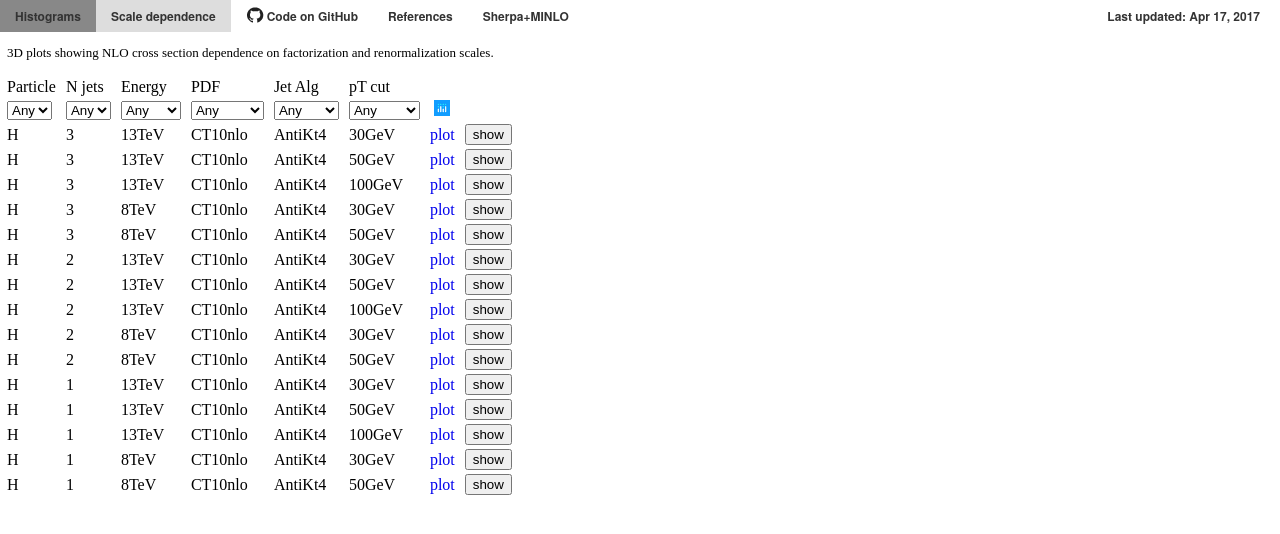
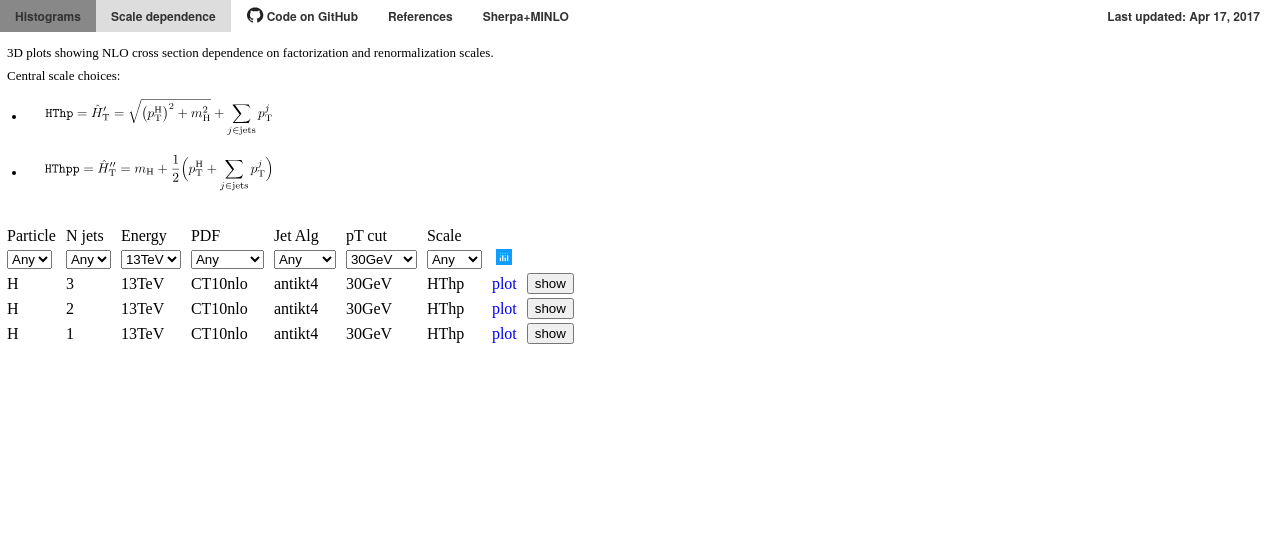
Before and after one commit to ivankp/msu_page, a PHP site: page /index.php?page=scale in a window 1280 px wide. Shown: the top 534 px of the page. Run offline with PHP 8.4, Linux system fonts and the light colour scheme.

Commit message:
scale equations

```diff
--- a/hist.html
+++ b/hist.html
@@ -1,7 +1,10 @@
 <div id="note">
+<p>
   Default jet cuts: pT &gt; 30 GeV &nbsp;&amp;&amp;&nbsp; rapidity &lt; 4.4 <br>
-  VBF cut: jj_dy &gt; 2.8 &nbsp;&amp;&amp;&nbsp; jj_mass &gt; 400 GeV <br><br>
+  VBF cut: jj_dy &gt; 2.8 &nbsp;&amp;&amp;&nbsp; jj_mass &gt; 400 GeV
+</p><p>
   Exclusive sum definition: nj ES = [ nj NLO ] + [ (n+1)j RS + (n+1)j I + (n+1)j V ]
+</p>
 </div>
 
 <div>
--- a/scale.html
+++ b/scale.html
@@ -1,8 +1,22 @@
 <div id="note">
+<p>
   3D plots showing NLO cross section dependence on factorization and renormalization scales.
+</p><p>
+  Central scale choices:
+  <ul>
+    <!-- $$ \mathtt{HThp} = \hat{H}_\mathrm{T}' = \sqrt{\left(p_\mathrm{T}^\mathrm{H}\right)^2 + m_\mathrm{H}^2} + \sum_{j\in\mathrm{jets}} p_\mathrm{T}^{j} $$ -->
+    <li><object data="eq/HThp.svg" type="image/svg+xml" class="eq" height="55px">
+      <img src="eq/HThp.png" height="50px">
+    </object></li>
+    <!-- $$ \mathtt{HThpp} = \hat{H}_\mathrm{T}'' = m_\mathrm{H} + \frac{1}{2}\left( p_\mathrm{T}^\mathrm{H} + \sum_{j\in\mathrm{jets}} p_\mathrm{T}^{j} \right) $$ -->
+    <li><object data="eq/HThpp.svg" type="image/svg+xml" class="eq" height="57px">
+      <img src="eq/HThpp.png" height="50px">
+    </object></li>
+  </ul>
+</p>
 </div>
 
-<div id="wrapper">
+<div id="float-left">
 <div>
 <table id="plots_table">
   <tr>
@@ -12,6 +26,7 @@
     <td>PDF</td>
     <td>Jet Alg</td>
     <td>pT cut</td>
+    <td>Scale</td>
     <td></td>
   </tr>
   <tr>
@@ -21,6 +36,7 @@
     <td> <select id="pdf"></select> </td>
     <td> <select id="jet-alg"></select> </td>
     <td> <select id="pt-cut"></select> </td>
+    <td> <select id="scale"></select> </td>
     <td align="center"><img src="icons/plotly.png" title="plot.ly"></td>
     <td></td>
   </tr>
--- a/scale.js
+++ b/scale.js
@@ -1,23 +1,26 @@
 var data = [
-[ "H", "3", "13TeV", "CT10nlo", "AntiKt4",  "30GeV", "20" ],
-[ "H", "3", "13TeV", "CT10nlo", "AntiKt4",  "50GeV", "28" ],
-[ "H", "3", "13TeV", "CT10nlo", "AntiKt4", "100GeV", "34" ],
-[ "H", "3",  "8TeV", "CT10nlo", "AntiKt4",  "30GeV", "46" ],
-[ "H", "3",  "8TeV", "CT10nlo", "AntiKt4",  "50GeV", "38" ],
-[ "H", "2", "13TeV", "CT10nlo", "AntiKt4",  "30GeV", "18" ],
-[ "H", "2", "13TeV", "CT10nlo", "AntiKt4",  "50GeV", "24" ],
-[ "H", "2", "13TeV", "CT10nlo", "AntiKt4", "100GeV", "30" ],
-[ "H", "2",  "8TeV", "CT10nlo", "AntiKt4",  "30GeV", "44" ],
-[ "H", "2",  "8TeV", "CT10nlo", "AntiKt4",  "50GeV", "40" ],
-[ "H", "1", "13TeV", "CT10nlo", "AntiKt4",  "30GeV", "22" ],
-[ "H", "1", "13TeV", "CT10nlo", "AntiKt4",  "50GeV", "26" ],
-[ "H", "1", "13TeV", "CT10nlo", "AntiKt4", "100GeV", "32" ],
-[ "H", "1",  "8TeV", "CT10nlo", "AntiKt4",  "30GeV", "42" ],
-[ "H", "1",  "8TeV", "CT10nlo", "AntiKt4",  "50GeV", "36" ]
+[ "H", "3",  "13TeV",  "CT10nlo",  "antikt4",   "30GeV",  "HThp",  "76" ],
+[ "H", "3",  "13TeV",  "CT10nlo",  "antikt4",   "50GeV",  "HThp",  "50" ],
+[ "H", "3",  "13TeV",  "CT10nlo",  "antikt4",  "100GeV",  "HThp",  "62" ],
+[ "H", "3",  "8TeV",   "CT10nlo",  "antikt4",   "30GeV",  "HThp",  "48" ],
+[ "H", "3",  "8TeV",   "CT10nlo",  "antikt4",   "50GeV",  "HThp",  "60" ],
+[ "H", "3",  "8TeV",   "CT10nlo",  "antikt4",  "100GeV",  "HThp",  "66" ],
+[ "H", "2",  "13TeV",  "CT10nlo",  "antikt4",   "30GeV",  "HThp",  "54" ],
+[ "H", "2",  "13TeV",  "CT10nlo",  "antikt4",   "50GeV",  "HThp",  "52" ],
+[ "H", "2",  "13TeV",  "CT10nlo",  "antikt4",  "100GeV",  "HThp",  "72" ],
+[ "H", "2",  "8TeV",   "CT10nlo",  "antikt4",   "30GeV",  "HThp",  "58" ],
+[ "H", "2",  "8TeV",   "CT10nlo",  "antikt4",   "50GeV",  "HThp",  "78" ],
+[ "H", "2",  "8TeV",   "CT10nlo",  "antikt4",  "100GeV",  "HThp",  "74" ],
+[ "H", "1",  "13TeV",  "CT10nlo",  "antikt4",   "30GeV",  "HThp",  "80" ],
+[ "H", "1",  "13TeV",  "CT10nlo",  "antikt4",   "50GeV",  "HThp",  "56" ],
+[ "H", "1",  "13TeV",  "CT10nlo",  "antikt4",  "100GeV",  "HThp",  "70" ],
+[ "H", "1",  "8TeV",   "CT10nlo",  "antikt4",   "30GeV",  "HThp",  "68" ],
+[ "H", "1",  "8TeV",   "CT10nlo",  "antikt4",   "50GeV",  "HThp",  "82" ],
+[ "H", "1",  "8TeV",   "CT10nlo",  "antikt4",  "100GeV",  "HThp",  "64" ]
 ];
 
 var fields = [
-  "particle", "njets", "energy", "pdf", "jet-alg", "pt-cut"
+  "particle", "njets", "energy", "pdf", "jet-alg", "pt-cut", "scale"
 ];
 
 var values = [ ];
@@ -55,7 +58,7 @@ function updateTable() {
         row.appendChild(cell);
       }
 
-      var link = "https://plot.ly/~ivanp/" + data[i][6] + "/";
+      var link = "https://plot.ly/~ivanp/" + data[i][7] + "/";
 
       var cell = document.createElement('td');
       var a = document.createElement('a');
@@ -68,7 +71,7 @@ function updateTable() {
       cell = document.createElement('td');
       a = document.createElement('button');
       a.setAttribute("type",'button');
-      a.setAttribute("onclick",'showPlot('+data[i][6]+')');
+      a.setAttribute("onclick",'showPlot('+data[i][7]+')');
       a.innerHTML = "show";
       cell.appendChild(a);
       row.appendChild(cell);
@@ -120,6 +123,9 @@ window.onload = function() {
     select.setAttribute('onchange',"makeChange("+i+")");
   }
 
+  changeTo(2,"13TeV");
+  changeTo(5,"30GeV");
+
   updateTable();
 };
 
@@ -128,17 +134,4 @@ function showPlot(id) {
   frame.setAttribute('width','900');
   frame.setAttribute('height','800');
   frame.setAttribute('src','//plot.ly/~ivanp/'+id+'.embed');
-
-  // var div = document.getElementById("plot_frame");
-  // while (div.hasChildNodes()) {
-  //   div.removeChild(div.lastChild);
-  // }
-  // var frame = document.createElement('frame');
-  // frame.setAttribute('src','//plot.ly/~ivanp/'+id+'.embed');
-  // frame.setAttribute('width','900');
-  // frame.setAttribute('height','800');
-  // frame.setAttribute('frameborder','0');
-  // frame.setAttribute('scrolling','no');
-  //
-  // div.appendChild(frame);
 }
--- a/styles.css
+++ b/styles.css
@@ -3,6 +3,10 @@ body, ul, li, caption, tr, div {
 }
 html {
   background: #fff;
+}
+p {
+  margin: 0px 0px 7px 0px;
+  padding: 0;
 }
 
 /* Table of histograms ============================================ */
@@ -57,6 +61,19 @@ div.text {
   font-size: small;
   padding: 0px 5px 5px 7px;
 }
+#note ul {
+  margin: 0px 0px 0px 20px;
+}
+#note li {
+  padding-left: 10px;
+}
+.eq {
+  vertical-align: middle;
+  /* height: 50px; */
+  /* width: 15%; */
+  /* transform: scale(1.5); */
+  /* padding: 5px; */
+}
 
 /* Navigation panel =============================================== */
 
@@ -73,7 +90,7 @@ div.text {
   margin: 0; padding: 0;
 }
 
-#nav ul a, p {
+#nav ul a, #nav p {
   display: block;
   color: #333;
   text-decoration: none;
@@ -138,6 +155,6 @@ div.text {
   box-shadow: 0px 8px 16px 0px rgba(0,0,0,0.2);
 }
 
-#wrapper div, iframe {
+#float-left div {
   float: left;
 }
```
Also changed, not shown: eq/HThp.png (added), eq/HThp.svg (added), eq/HThpp.png (added), eq/HThpp.svg (added).
